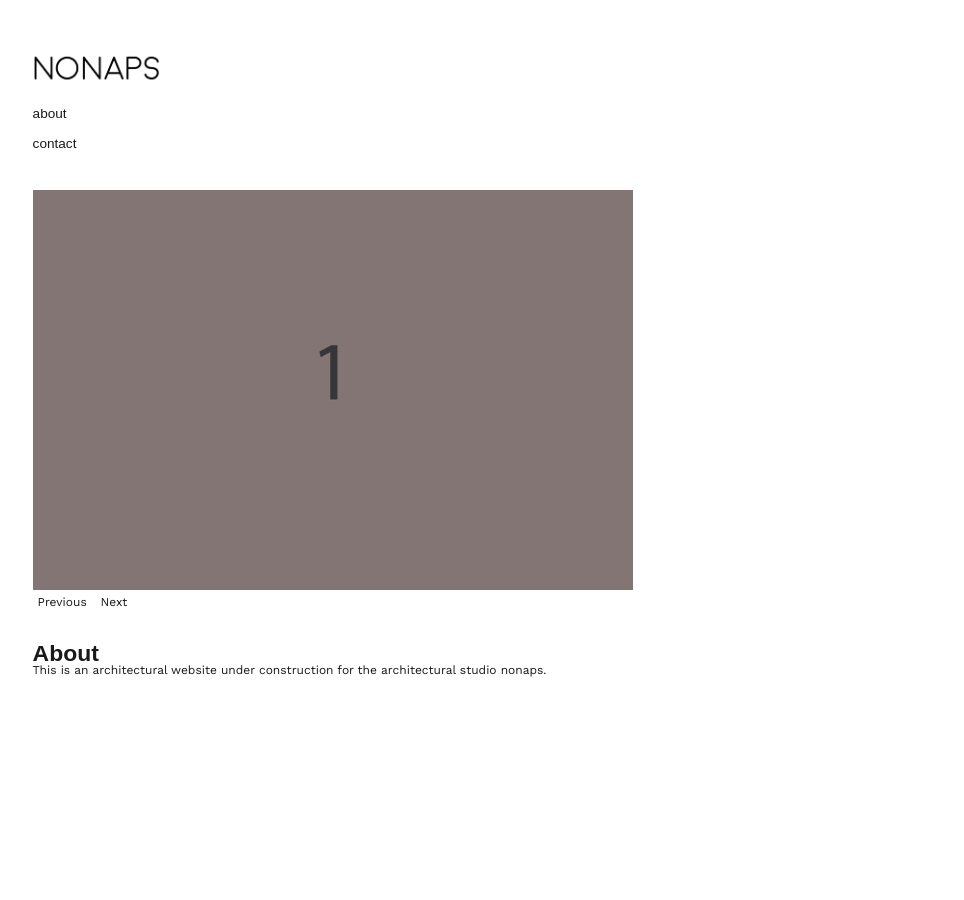
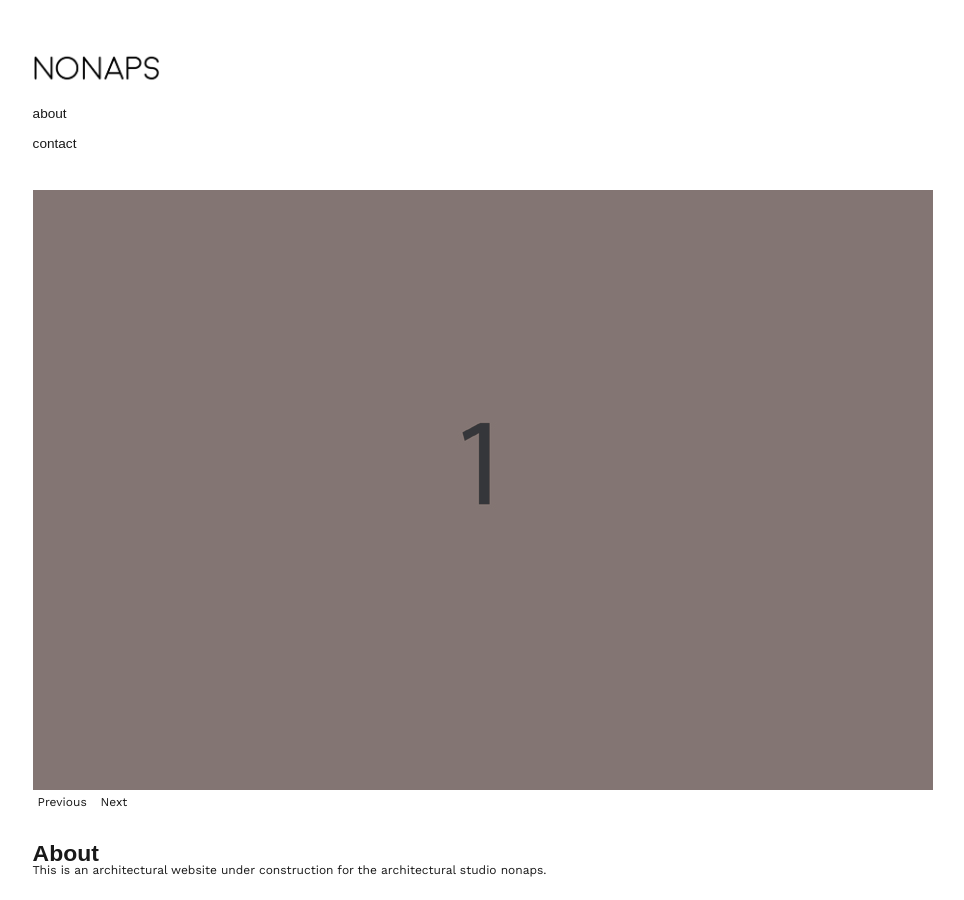
Before and after one commit to wedonttakenaps/nonaps, a Jekyll site: the page built from pages/project-2.html, in a window 1280 px wide. Shown: the whole page, without its empty margins (15-979 px from the left). Built offline with Jekyll 4.4.1, drawn with Linux system fonts in a browser that asks for light colours; nearby versions of some CDN libraries.

Commit message:
website update 2017-07-26 05

```diff
--- a/pages/project-2.html
+++ b/pages/project-2.html
@@ -83,7 +83,7 @@ title: Project 1
           img {
     width: 100%;
     height: auto;
-    max-width: 600px;
+    max-width: 900px;
 }
       </style>
       <!-- SlidesJS Required: -->
```
